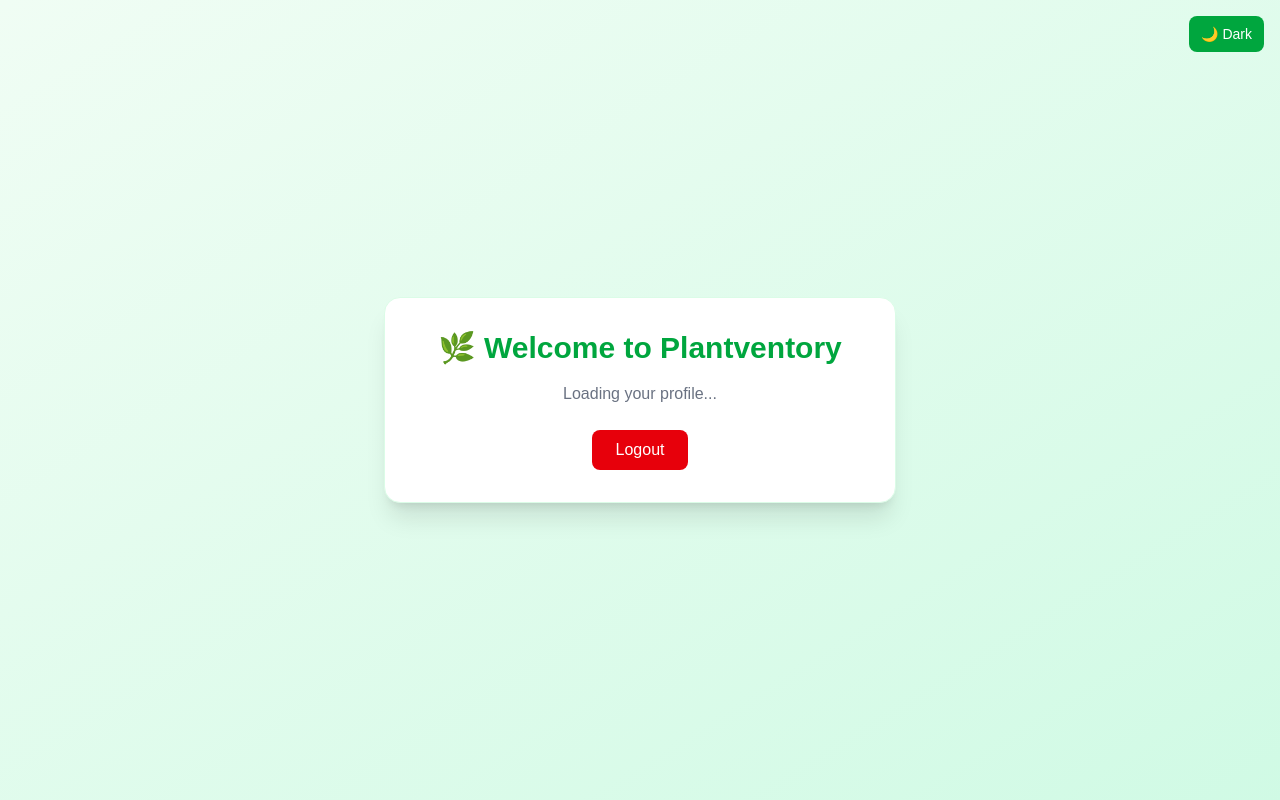
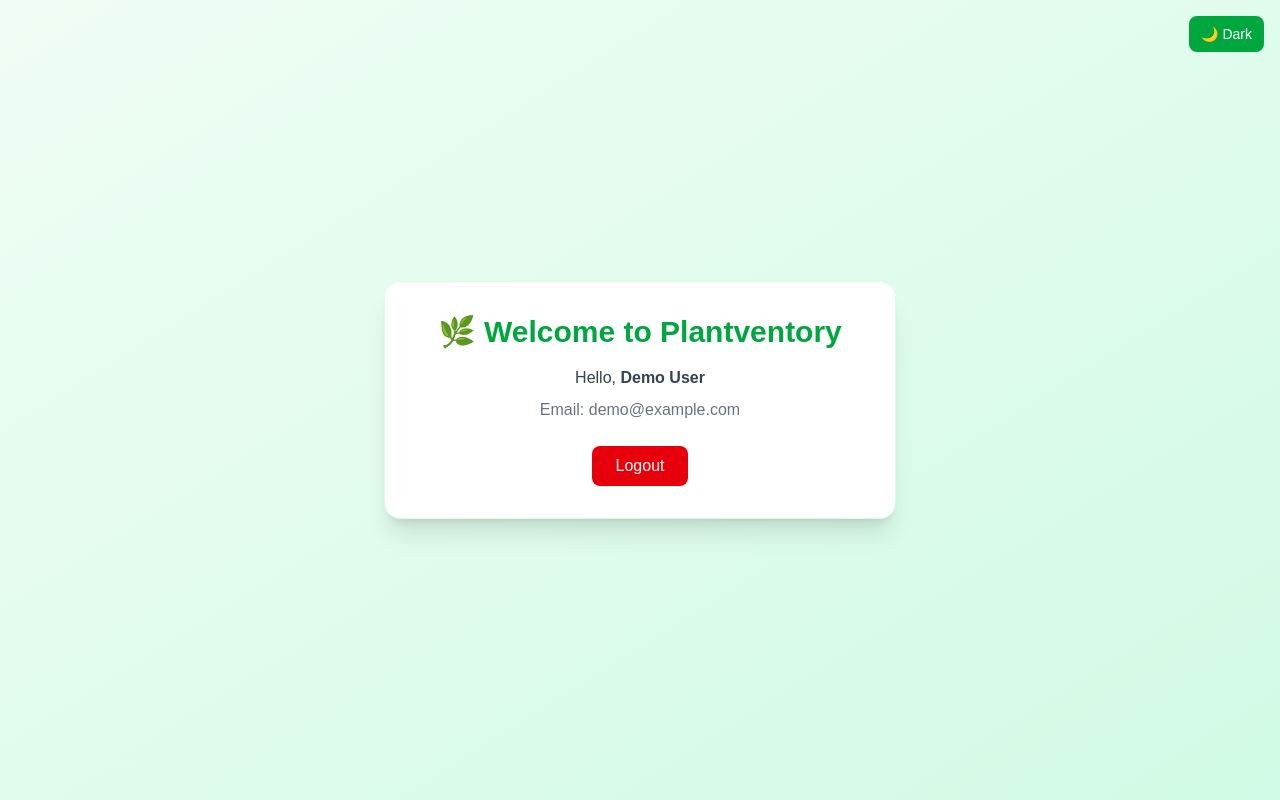
Before and after one commit to yasarahasini/plant-ventory, a Next.js app in the folder frontend/: page / in a window 1280 px wide. Before the commit this address had no page. Built offline with nearby package versions, Linux system fonts and the light colour scheme.

Commit message:
create components

```diff
--- a/frontend/app/page.tsx
+++ b/frontend/app/page.tsx
@@ -1,48 +1,16 @@
 "use client";
 
-import { useEffect, useState } from "react";
-import { useRouter } from "next/navigation";
 import ThemeToggle from "./components/ThemeToggle";
 
-interface UserData {
-  name: string;
-  email: string;
-}
-
 export default function HomePage() {
-  const router = useRouter();
-  const [user, setUser] = useState<UserData | null>(null);
-
-
-  useEffect(() => {
-    const token = localStorage.getItem("token");
-    if (!token) {
-      router.push("/login");
-      return;
-    }
-
-    const fetchUser = async () => {
-      try {
-        const res = await fetch("/api/auth/me", {
-          headers: { Authorization: `Bearer ${token}` },
-        });
-        if (res.ok) {
-          const data = await res.json();
-          setUser(data.user);
-        } else {
-          router.push("/login");
-        }
-      } catch (err) {
-        router.push("/login");
-      }
+  const user = {
+    name: "Demo User",
+    email: "demo@example.com",
   };
 
-    fetchUser();
-  }, [router]);
+  const handleLogout = () => {
 
-  const handleLogout = () => {
-    localStorage.removeItem("token");
-    router.push("/login");
+    alert("Logged out!");
   };
 
   return (
@@ -54,20 +22,12 @@ export default function HomePage() {
           🌿 Welcome to Plantventory
         </h1>
 
-        {user ? (
-          <>
         <p className="text-gray-700 dark:text-gray-300 mb-2">
           Hello, <span className="font-semibold">{user.name}</span>
         </p>
         <p className="text-gray-500 dark:text-gray-400 mb-6">
           Email: {user.email}
         </p>
-          </>
-        ) : (
-          <p className="text-gray-500 dark:text-gray-400 mb-6">
-            Loading your profile...
-          </p>
-        )}
 
         <button
           onClick={handleLogout}
```
Lines whose indentation alone changed are shown as unchanged.
